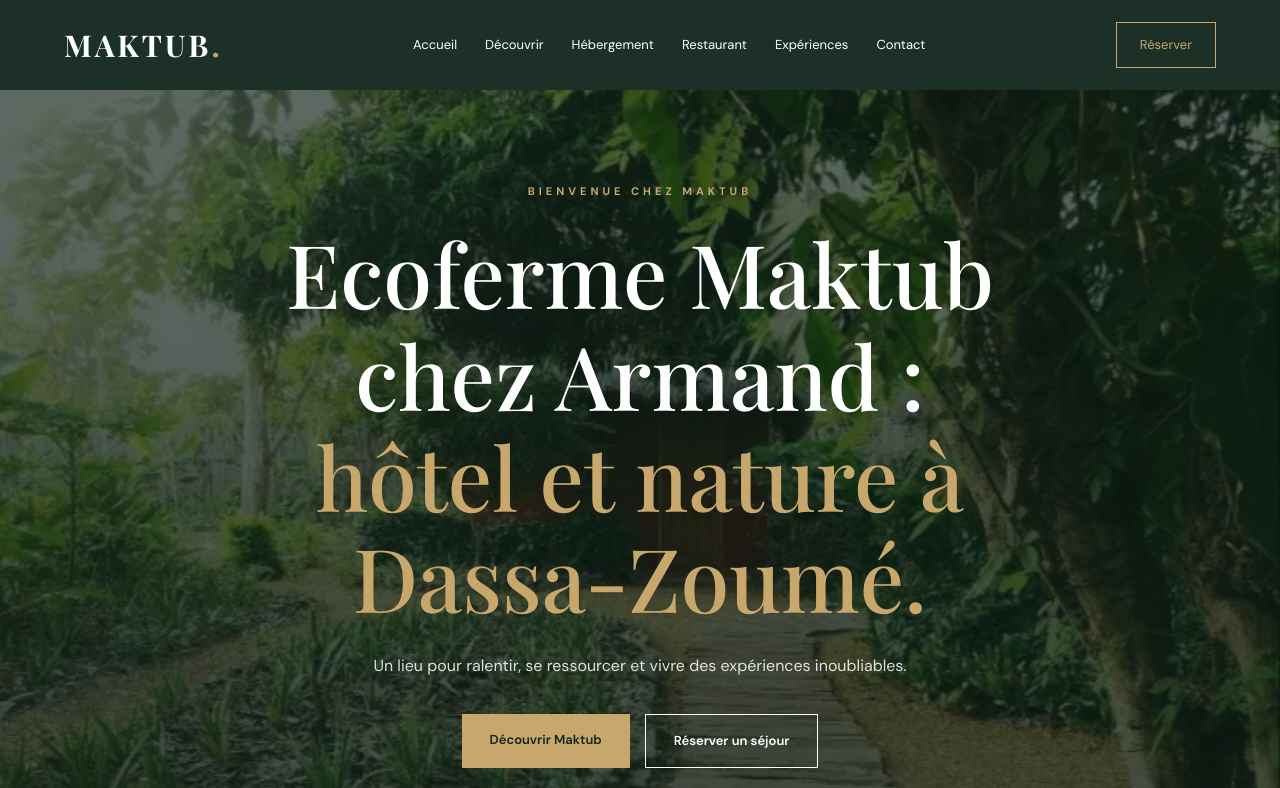
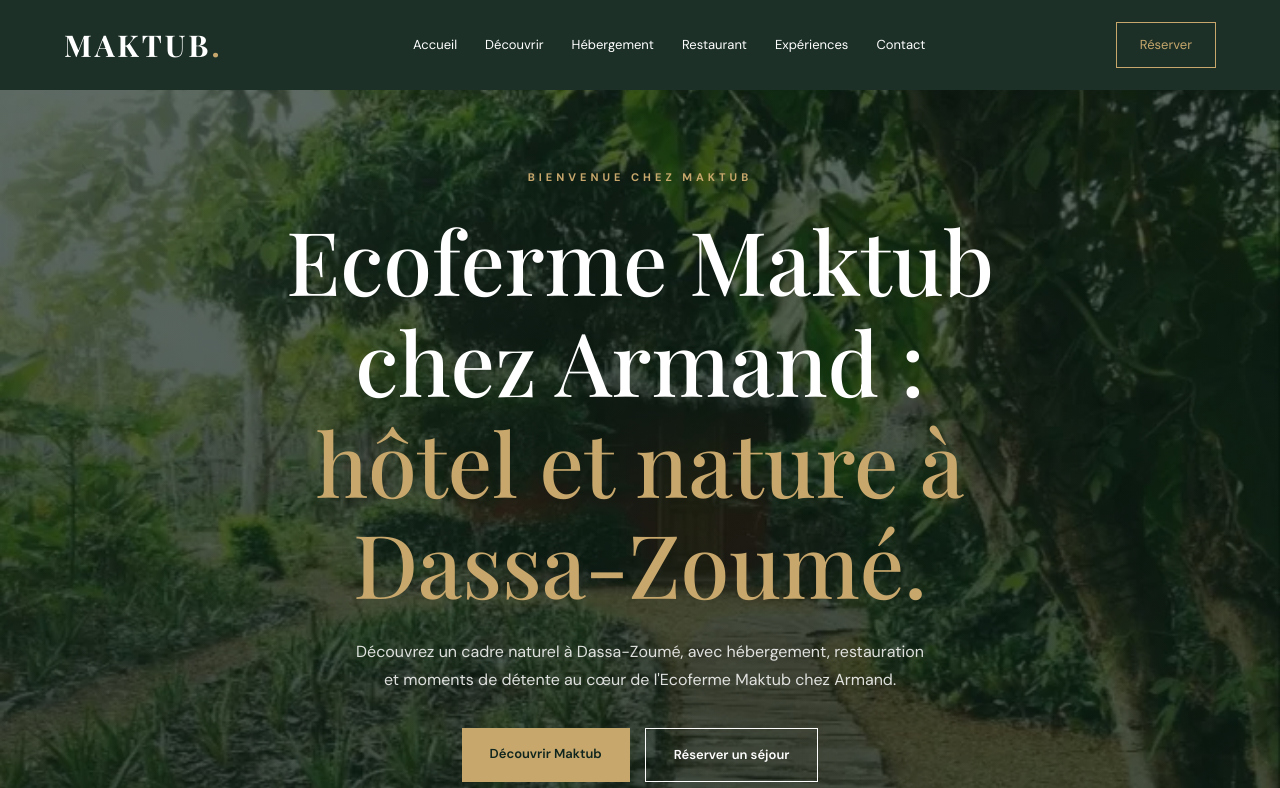
Before and after one commit to pprudo882-a11y/Ecofermedassa, a plain HTML site: page index.html in a window 1280 px wide. Shown: the top 788 px of the page. Drawn offline with nearby package versions, Linux system fonts and the light colour scheme.

Commit message:
Update index.html

```diff
--- a/index.html
+++ b/index.html
@@ -149,9 +149,10 @@
 </h1>
 
         <p class="hero-description">
-          Un lieu pour ralentir, se ressourcer
-          et vivre des expériences inoubliables.
-        </p>
+  Découvrez un cadre naturel à Dassa-Zoumé,
+  avec hébergement, restauration et moments de détente
+  au cœur de l'Ecoferme Maktub chez Armand.
+</p>
 
         <div class="hero-actions">
 
```
